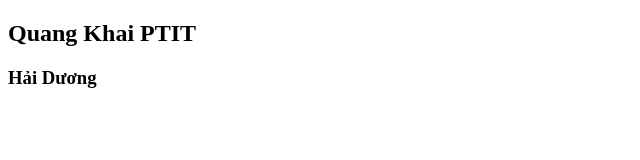
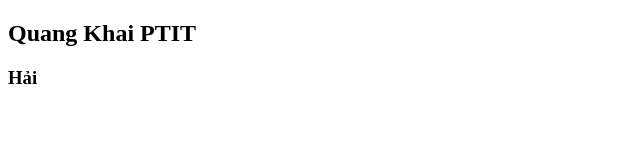
Before and after one commit to vukhaiabc/learnning-git, a plain HTML site: page about.html in a window 1280 px wide. Shown: the full height of the page, 0-640 px from the left. Drawn offline with Linux system fonts and the light colour scheme.

Commit message:
Update about.html

```diff
--- a/about.html
+++ b/about.html
@@ -8,6 +8,6 @@
 </head>
 <body>
     <h2>Quang Khai PTIT</h2>
-    <h3>Hải Dương </h3>
+    <h3>Hải </h3>
 </body>
 </html>
```
